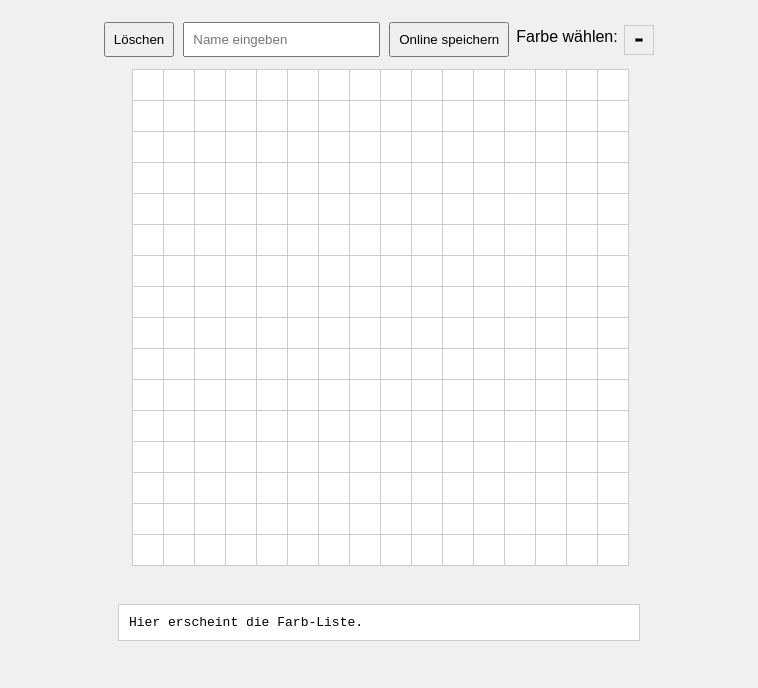
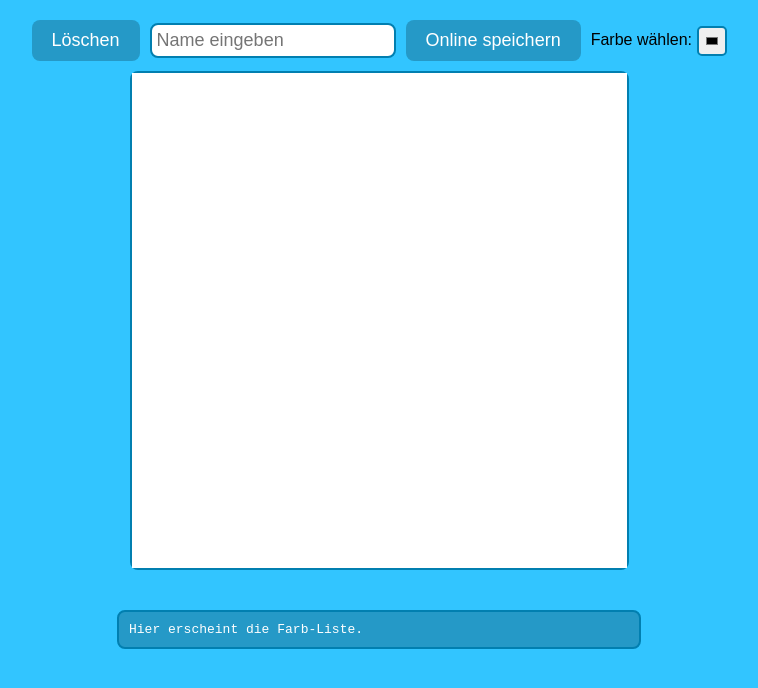
Before and after one commit to Efran457/CreativeMode, a plain HTML site: page index.html in a window 1280 px wide. Shown: the whole page, without its empty margins (261-1019 px from the left). Drawn offline with Linux system fonts and the light colour scheme; no server answers.

Commit message:
Update index.html

```diff
--- a/index.html
+++ b/index.html
@@ -4,16 +4,127 @@
 <meta charset="UTF-8">
 <title>Pixel-Editor - Farben & Vorschau</title>
 <style>
-body { display:flex; flex-direction:column; align-items:center; font-family:Arial; margin:0; padding:20px; background:#f0f0f0; }
-#pixelCanvas { display:grid; grid-template-columns:repeat(16,30px); grid-template-rows:repeat(16,30px); gap:1px; margin-bottom:10px; }
-.pixel { width:30px; height:30px; background:white; border:1px solid #ccc; cursor:pointer; }
-#controls { margin-bottom:10px; display:flex; flex-wrap:wrap; gap:5px; align-items:center; }
-button, input, select { padding:8px; margin:2px; cursor:pointer; }
-#savedDrawings { margin-top:10px; display:flex; flex-wrap:wrap; gap:5px; }
-.savedBtn { display:flex; flex-direction:column; align-items:center; border:1px solid #ccc; padding:5px; background:#fff; }
-#output { margin-top:20px; width:500px; word-wrap:break-word; background:#fff; border:1px solid #ccc; padding:10px; font-family:monospace; }
-.colorPicker { width:30px; height:30px; border:1px solid #ccc; cursor:pointer; }
-.previewCanvas { width:80px; height:80px; image-rendering:pixelated; border:1px solid #ccc; margin-bottom:5px; }
+body {
+  background-color: #32C5FF;
+  font-family: Arial, sans-serif;
+  margin: 0;
+  padding: 20px;
+  display:flex;
+  flex-direction:column;
+  align-items:center;
+}
+
+p {
+  background-color: #2599C7;
+  font-size: 18px;
+  padding: 10px;
+  border-radius: 8px;
+  color: white;
+}
+
+#pixelCanvas {
+  display:grid;
+  grid-template-columns:repeat(16,30px);
+  grid-template-rows:repeat(16,30px);
+  gap:1px;
+  margin-bottom:10px;
+  border: 2px solid #017FB0;
+  border-radius: 8px;
+  background:white;
+}
+
+.pixel {
+  width:30px;
+  height:30px;
+  background:white;
+  cursor:pointer;
+}
+
+#controls {
+  display:flex;
+  flex-wrap:wrap;
+  gap:10px;
+  margin-bottom:10px;
+  align-items:center;
+}
+
+input {
+  font-size: 18px;
+  padding: 5px;
+  border-radius: 8px;
+  border: 2px solid #017FB0;
+}
+
+button {
+  background-color: #2599C7;
+  color: white;
+  font-size: 18px;
+  padding: 10px 20px;
+  border: none;
+  border-radius: 8px;
+  cursor: pointer;
+}
+
+button:hover {
+  background-color: #1E7CA0;
+}
+
+#savedDrawings {
+  display:flex;
+  flex-wrap:wrap;
+  gap:10px;
+  margin-top:10px;
+}
+
+.savedBtn {
+  display:flex;
+  flex-direction:column;
+  align-items:center;
+  border: 2px solid #017FB0;
+  border-radius: 8px;
+  padding:5px;
+  background:#2599C7;
+  color:white;
+}
+
+.savedBtn button {
+  margin-top:5px;
+  background-color:white;
+  color:#2599C7;
+  border-radius: 5px;
+  padding:5px 10px;
+}
+
+.savedBtn button:hover {
+  background-color:#e0e0e0;
+}
+
+.previewCanvas {
+  width:80px;
+  height:80px;
+  image-rendering:pixelated;
+  border:1px solid #017FB0;
+  margin-bottom:5px;
+}
+
+#output {
+  margin-top:20px;
+  width:500px;
+  word-wrap:break-word;
+  background:#2599C7;
+  border:2px solid #017FB0;
+  border-radius:8px;
+  padding:10px;
+  font-family:monospace;
+  color:white;
+}
+.colorPicker {
+  width:30px;
+  height:30px;
+  border:2px solid #017FB0;
+  cursor:pointer;
+  border-radius:5px;
+}
 </style>
 </head>
 <body>
@@ -45,7 +156,6 @@ const firebaseConfig = {
   measurementId: "G-EREE36DJSL"
 };
 
-// Firebase initialisieren
 const app = initializeApp(firebaseConfig);
 const db = getDatabase(app);
 
```
